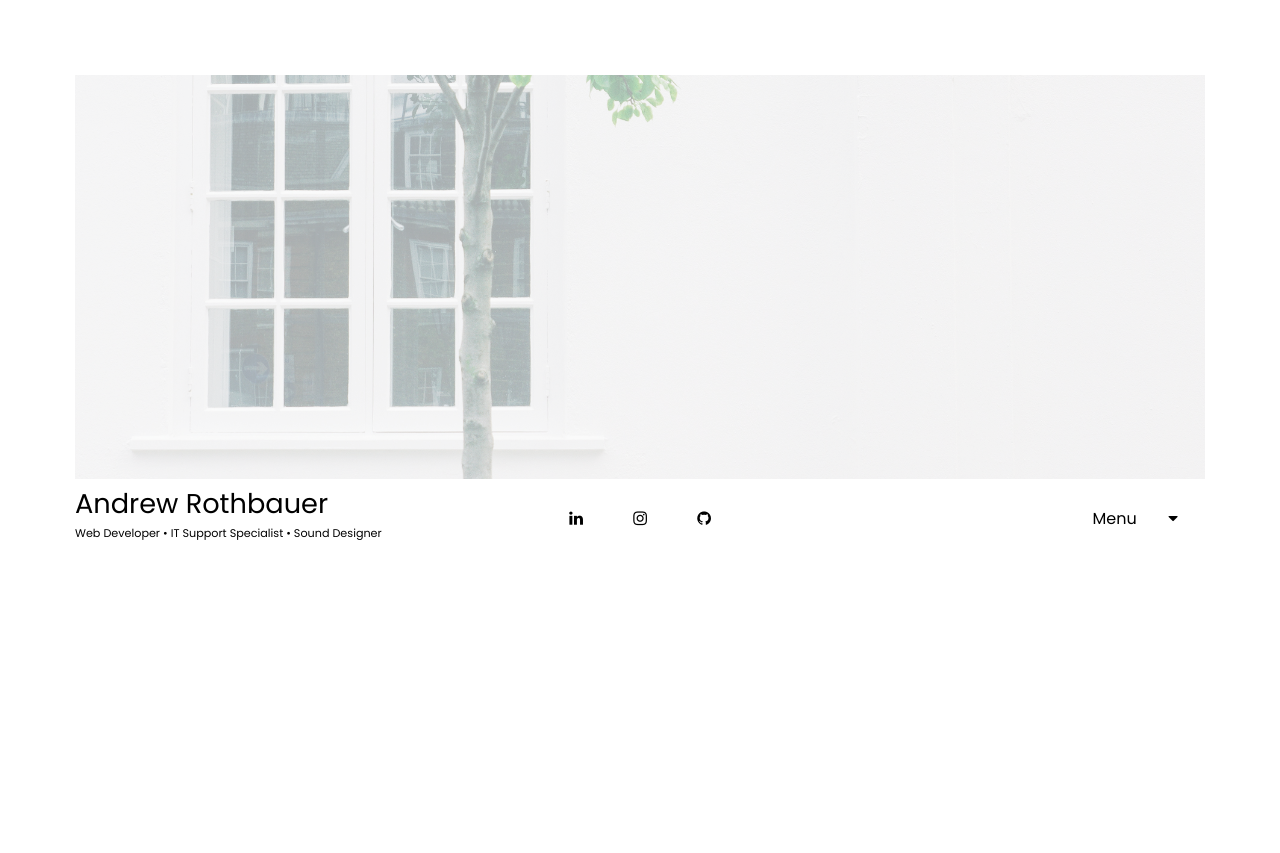
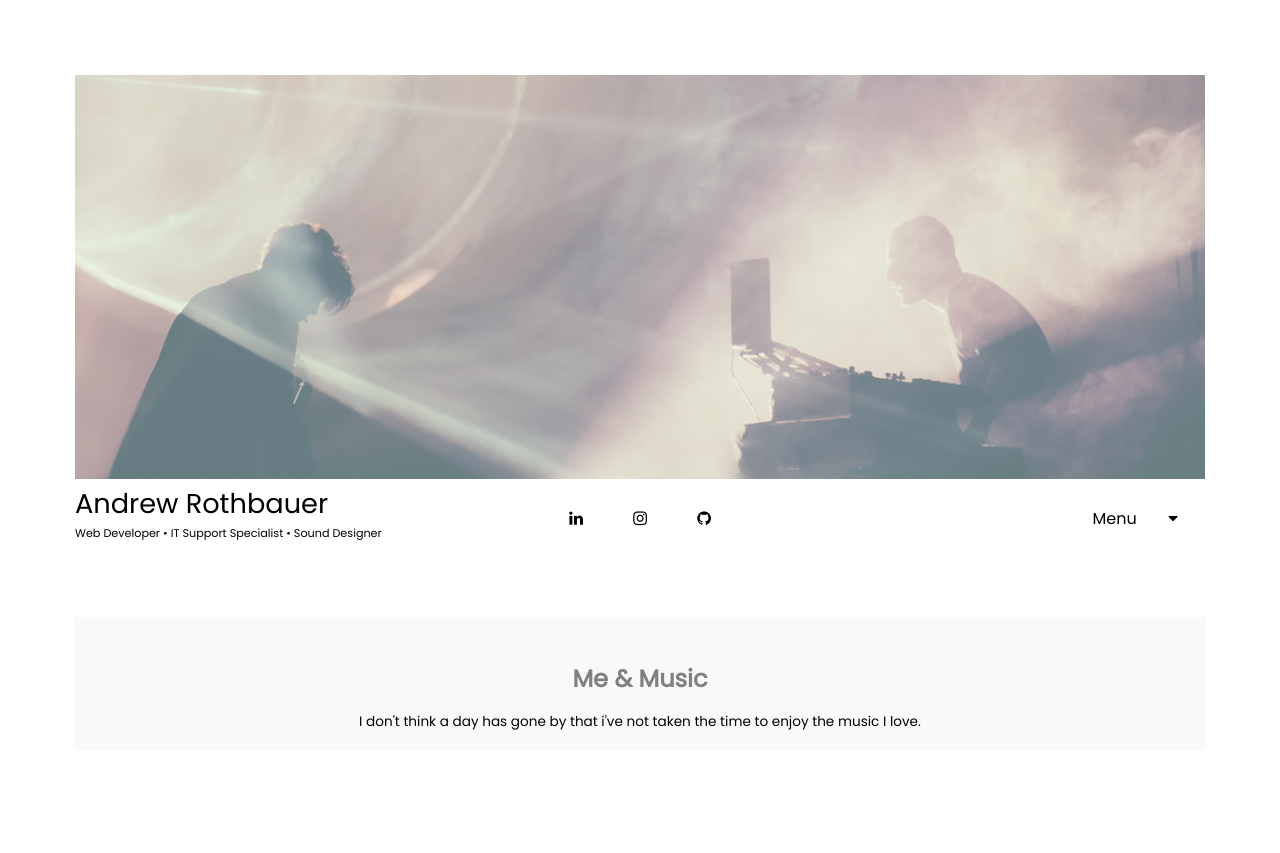
Before and after one commit to swaybs/swaybs.github.io, a plain HTML site: page music.html in a window 1280 px wide. Before the commit the page ends 800 px from the top, so only its background shows below. Drawn offline with nearby package versions, Linux system fonts and the light colour scheme; files that its build step writes are made by us from their sources.

Commit message:
added music header image

```diff
--- a/css/styles.css
+++ b/css/styles.css
@@ -124,7 +124,7 @@ body {
 
 .tree {
   width: 100%;
-  opacity: 0.4;
+  opacity: 0.7;
   background-position: center;
   background-repeat: repeat;
   /* height: 300px; */
@@ -182,7 +182,7 @@ body {
 }
 
 .column p {
-  font-size: 0.7em;
+  font-size: 0.85em;
 }
 
 /* Clear floats after the columns */
--- a/music.html
+++ b/music.html
@@ -71,7 +71,7 @@
 
     <header id="header">
 
-      <img src="img/cropped_tree.jpg" alt="Coffee" class="tree">
+      <img src="img/music_header_cropped.jpg" alt="Coffee" class="tree">
       <div class="below-header">
         <div class="logo">Andrew Rothbauer</div>
         <div class="jobs">Web Developer <span>&#8226;</span> IT Support Specialist <span>&#8226;</span> Sound Designer</div>
@@ -105,6 +105,14 @@
 
     </header>
 
+    <div id="row">
+      <div class="column">
+        <h1>Me & Music</h1>
+          <p>I don't think a day has gone by that i've not taken the time to enjoy the music I love. </p>
+      </div>
+
+    </div>
+
 </body>
 
 </html>
```
Also changed, not shown: img/music_header.jpg (added), img/music_header_cropped.jpg (added).
